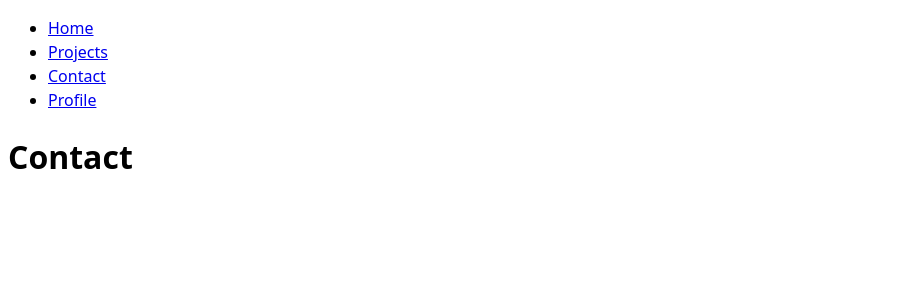
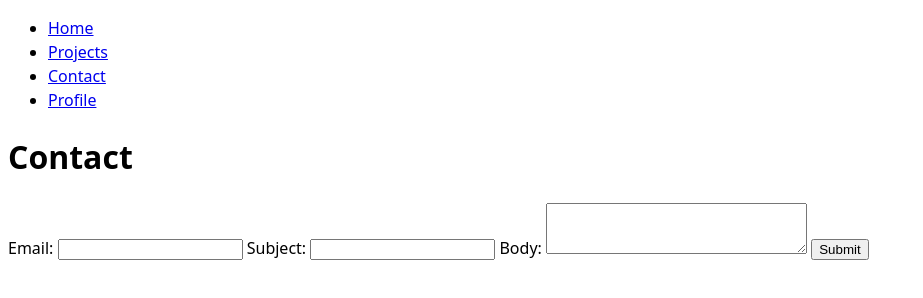
Before and after one commit to henrylliu/portfolio, a plain HTML site: page contact/index.html in a window 1280 px wide. Shown: the whole page, without its empty margins (0-923 px from the left). Drawn offline with Linux system fonts and the light colour scheme.

Commit message:
Added contact form

```diff
--- a/contact/index.html
+++ b/contact/index.html
@@ -16,5 +16,21 @@
         </ul>
     </nav>
     <h1>Contact</h1>
+
+    <form action="mailto:hel044@ucsd.edu" method="POST" enctype="text/plain" >
+        <label for="email">
+            Email:
+            <input type="email" name="email" id="email" required>
+        </label>
+        <label for="subject">
+            Subject:
+            <input type="text" name="subject" id="subject" required>
+        </label>
+        <label for="body">
+            Body:
+            <textarea name="body" id="body" cols="30" rows="3" required></textarea>
+        </label>
+        <button type="submit">Submit</button>
+    </form>
 </body>
 </html>
```
